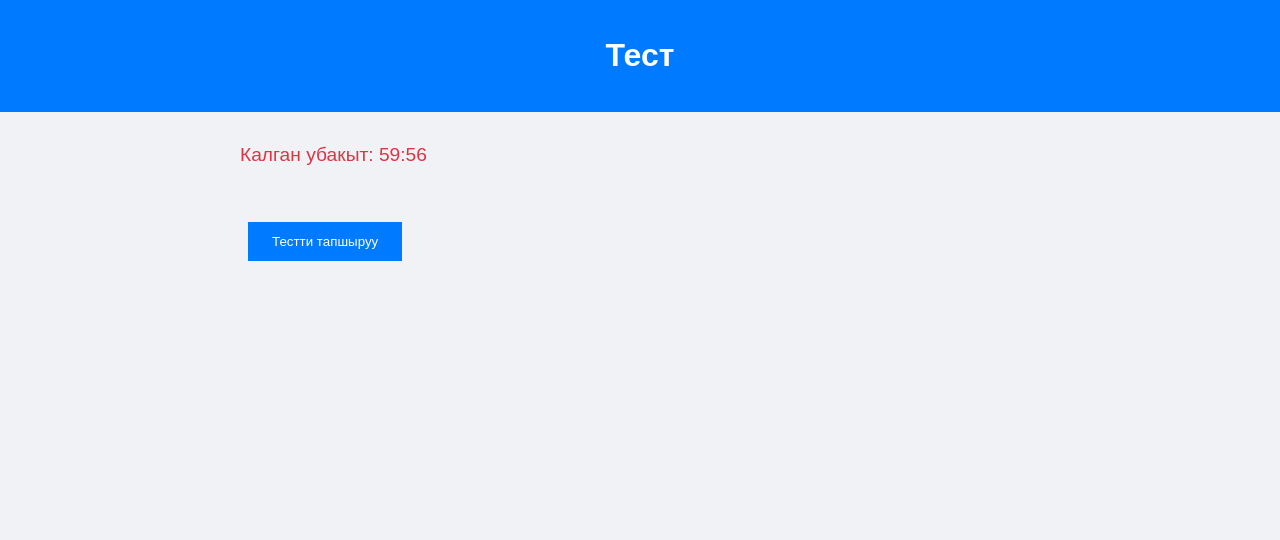
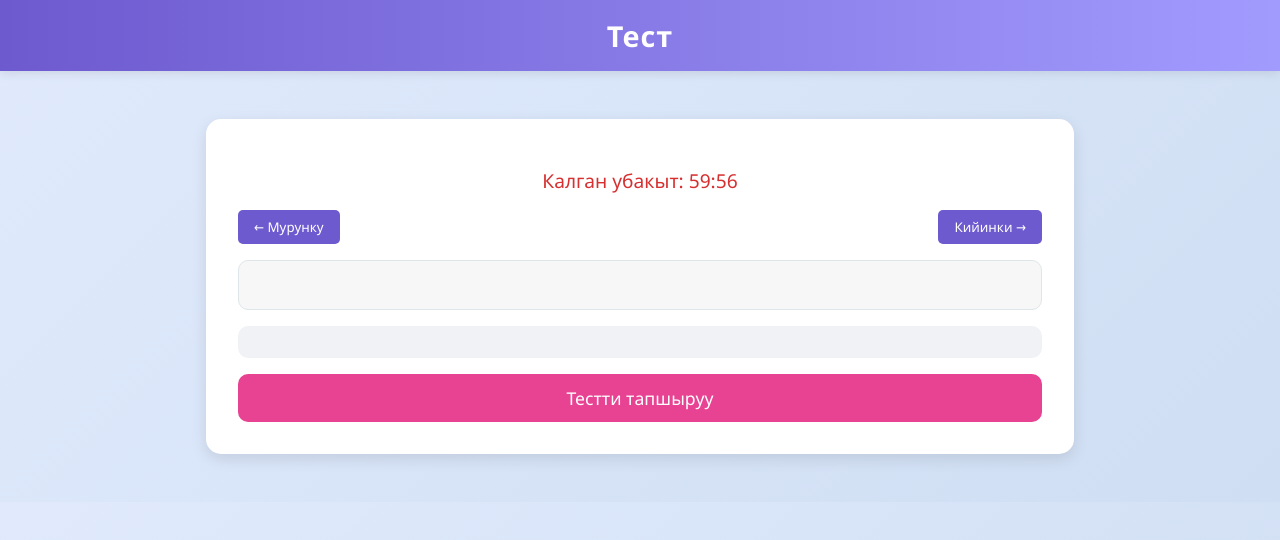
Before and after one commit to Sora1635/-, a plain HTML site: page test.html in a window 1280 px wide. Drawn offline with Linux system fonts and the light colour scheme; no server answers.

Commit message:
Add files via upload

```diff
--- a/script.js
+++ b/script.js
@@ -2,6 +2,7 @@ let currentSubject = localStorage.getItem('subject') || '';
 let currentPart = localStorage.getItem('part') || 0;
 let currentTest = null;
 let timerInterval = null;
+let currentQuestionIndex = 0; // Учурдагы суроонун индекси
 
 // Предметти тандоо
 function selectSubject(subject) {
@@ -36,31 +37,53 @@ async function loadTest() {
     const variants = data.variants;
     currentTest = variants[Math.floor(Math.random() * variants.length)];
 
+    currentQuestionIndex = 0; // Биринчи суроодон баштайбыз
+    displayQuestion(); // Учурдагы суроону көрсөтүү
+}
+
+// Учурдагы суроону көрсөтүү
+function displayQuestion() {
     const questionsDiv = document.getElementById('questions');
     const answersDiv = document.getElementById('answers');
-    questionsDiv.innerHTML = '';
-    answersDiv.innerHTML = '';
+    const questionCounter = document.getElementById('question-counter');
 
-    currentTest.forEach((q, i) => {
-        questionsDiv.innerHTML += `
+    // Учурдагы суроону гана көрсөтүү
+    const q = currentTest[currentQuestionIndex];
+    questionsDiv.innerHTML = `
         <div class="question">
-                <p>${i + 1}. ${q.question}</p>
+            <p>${currentQuestionIndex + 1}. ${q.question}</p>
             <p>a) ${q.options.a}</p>
             <p>б) ${q.options.b}</p>
             <p>в) ${q.options.c}</p>
             <p>г) ${q.options.d}</p>
         </div>
     `;
-        answersDiv.innerHTML += `
+    answersDiv.innerHTML = `
         <div class="answer-row">
-                <span>${i + 1}.</span>
-                <label><input type="radio" name="ans${i}" value="a"> a</label>
-                <label><input type="radio" name="ans${i}" value="б"> б</label>
-                <label><input type="radio" name="ans${i}" value="в"> в</label>
-                <label><input type="radio" name="ans${i}" value="г"> г</label>
+            <span>${currentQuestionIndex + 1}.</span>
+            <label><input type="radio" name="ans${currentQuestionIndex}" value="a"> a</label>
+            <label><input type="radio" name="ans${currentQuestionIndex}" value="б"> б</label>
+            <label><input type="radio" name="ans${currentQuestionIndex}" value="в"> в</label>
+            <label><input type="radio" name="ans${currentQuestionIndex}" value="г"> г</label>
         </div>
     `;
-    });
+    questionCounter.textContent = `${currentQuestionIndex + 1}/30`;
+}
+
+// Мурунку суроого өтүү
+function prevQuestion() {
+    if (currentQuestionIndex > 0) {
+        currentQuestionIndex--;
+        displayQuestion();
+    }
+}
+
+// Кийинки суроого өтүү
+function nextQuestion() {
+    if (currentQuestionIndex < currentTest.length - 1) {
+        currentQuestionIndex++;
+        displayQuestion();
+    }
 }
 
 // Таймер
--- a/styles.css
+++ b/styles.css
@@ -1,61 +1,166 @@
-/* Общие стили */
-body {
-    font-family: Arial, sans-serif;
-    background-color: #f0f2f5;
+* {
     margin: 0;
     padding: 0;
+    box-sizing: border-box;
+    font-family: 'Segoe UI', Tahoma, Geneva, Verdana, sans-serif;
+}
+
+body {
+    background: linear-gradient(135deg, #e0eafc, #cfdef3);
+    color: #2d3436;
 }
 
 header {
-    background-color: #007bff;
+    background: linear-gradient(90deg, #6d5acf, #a29bfe);
     color: white;
     padding: 1rem;
     text-align: center;
+    box-shadow: 0 2px 10px rgba(0, 0, 0, 0.1);
 }
 
-.lang-switch button {
-    background: none;
-    border: none;
-    color: white;
-    cursor: pointer;
-    margin: 0 0.5rem;
+header h1 {
+    font-size: 1.8rem;
+    letter-spacing: 1px;
 }
 
 main {
-    max-width: 800px;
+    max-width: 900px;
     margin: 2rem auto;
-    padding: 0 1rem;
+    padding: 1rem;
 }
 
-/* Кнопки */
-button {
-    background-color: #007bff;
+h2 {
+    font-size: 1.5rem;
+    color: #6d5acf;
+    margin-bottom: 1rem;
+    text-align: center;
+}
+
+.test-container {
+    background: white;
+    padding: 2rem;
+    border-radius: 15px;
+    box-shadow: 0 5px 15px rgba(0, 0, 0, 0.1);
+}
+
+#timer {
+    font-size: 1.2rem;
+    color: #d63031;
+    text-align: center;
+    margin-bottom: 1rem;
+}
+
+.question-nav {
+    display: flex;
+    justify-content: space-between;
+    align-items: center;
+    margin-bottom: 1rem;
+}
+
+.nav-btn {
+    background: #6d5acf;
     color: white;
     border: none;
-    padding: 0.75rem 1.5rem;
+    padding: 0.5rem 1rem;
+    border-radius: 5px;
     cursor: pointer;
-    margin: 0.5rem;
+    transition: background 0.3s ease;
 }
 
-button:hover {
-    background-color: #0056b3;
+.nav-btn:hover {
+    background: #5a4ab1;
 }
 
-/* Тест */
-#questions, #answers {
-    max-height: 400px;
-    overflow-y: auto;
+#question-counter {
+    font-size: 1.1rem;
+    color: #2d3436;
+}
+
+.question-block {
+    background: #f7f7f7;
+    padding: 1.5rem;
+    border-radius: 10px;
+    margin-bottom: 1rem;
+    border: 1px solid #dfe6e9;
+}
+
+.question-block p {
+    margin-bottom: 0.5rem;
+    font-size: 1.1rem;
+}
+
+.answer-block {
+    background: #f1f2f6;
+    padding: 1rem;
+    border-radius: 10px;
     margin-bottom: 1rem;
 }
 
 .answer-row {
     display: flex;
     align-items: center;
-    margin-bottom: 0.5rem;
+    gap: 1rem;
 }
 
-#timer {
-    font-size: 1.2rem;
-    color: #dc3545;
-    margin-bottom: 1rem;
+.answer-row label {
+    display: flex;
+    align-items: center;
+    gap: 0.3rem;
+    font-size: 1rem;
+    color: #2d3436;
 }
+
+.answer-row input[type="radio"] {
+    accent-color: #6d5acf;
+}
+
+.submit-btn {
+    display: block;
+    width: 100%;
+    background: #e84393;
+    color: white;
+    border: none;
+    padding: 0.75rem;
+    border-radius: 10px;
+    font-size: 1.1rem;
+    cursor: pointer;
+    transition: background 0.3s ease;
+}
+
+.submit-btn:hover {
+    background: #d63384;
+}
+
+.subjects, .parts {
+    display: flex;
+    justify-content: center;
+    gap: 1rem;
+}
+
+button {
+    background: #6d5acf;
+    color: white;
+    border: none;
+    padding: 0.75rem 1.5rem;
+    border-radius: 10px;
+    cursor: pointer;
+    transition: background 0.3s ease;
+}
+
+button:hover {
+    background: #5a4ab1;
+}
+
+@media (max-width: 600px) {
+    main {
+        padding: 0.5rem;
+    }
+
+    .test-container {
+        padding: 1rem;
+    }
+
+    .nav-btn {
+        padding: 0.3rem 0.6rem;
+    }
+}
--- a/test.html
+++ b/test.html
@@ -11,11 +11,18 @@
         <h1>Тест</h1>
     </header>
     <main>
-        <h2 id="test-title"></h2>
-        <div id="timer"></div>
-        <div id="questions"></div>
-        <div id="answers"></div>
-        <button onclick="submitTest()">Тестти тапшыруу</button>
+        <div class="test-container">
+            <h2 id="test-title"></h2>
+            <div id="timer"></div>
+            <div class="question-nav">
+                <button onclick="prevQuestion()" class="nav-btn">← Мурунку</button>
+                <span id="question-counter"></span>
+                <button onclick="nextQuestion()" class="nav-btn">Кийинки →</button>
+            </div>
+            <div id="questions" class="question-block"></div>
+            <div id="answers" class="answer-block"></div>
+            <button onclick="submitTest()" class="submit-btn">Тестти тапшыруу</button>
+        </div>
     </main>
     <script src="script.js"></script>
     <script>
```
Lines whose indentation alone changed are shown as unchanged.
